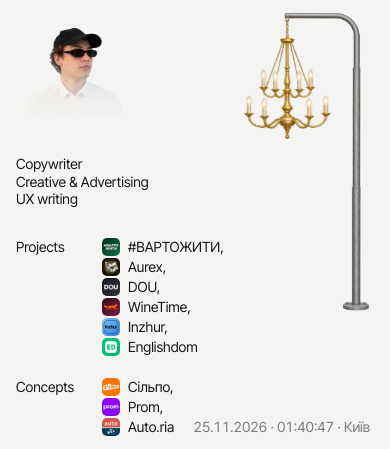
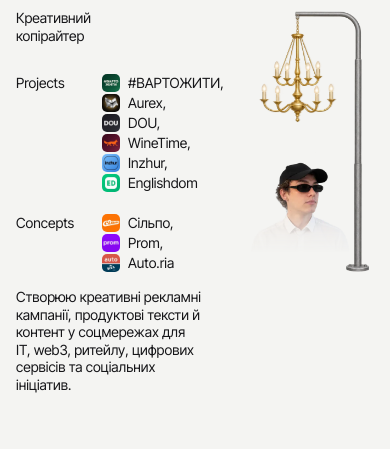
Before and after one commit to mandrovnyi-ivan/portfolio, a plain HTML site: page index.html in a window 390 px wide. Shown: the part 133-582 px from the top of the page. Drawn offline with Linux system fonts and the light colour scheme; animation ran at ten frames a second.

Commit message:
Homepage: mobile layout fixes, new title and credo, OG/Twitter preview
Mobile: hide fixed bottom frame and clock, portrait under the chandelier,
smaller INZHUR wordmark, Aurex cloth within the column. Favicon links in head.

Co-Authored-By: Claude Opus 5.5 <noreply@anthropic.com>

```diff
--- a/index.html
+++ b/index.html
@@ -1,8 +1,21 @@
 <!doctype html>
 <html lang="uk" data-theme="light"><head><meta charset="utf-8"><meta name="viewport" content="width=device-width,initial-scale=1">
-<title>Іван Мандровний</title>
-<meta name="description" content="Придумую рекламу українським брендам. Здебільшого без запиту з їхнього боку.">
-<link rel="icon" href="/favicon.svg" type="image/svg+xml">
+<title>Іван Мандровний — Креативний копірайтер</title>
+<link rel="icon" href="/favicon.ico" sizes="any">
+<link rel="icon" type="image/png" sizes="32x32" href="/favicon-32.png">
+<link rel="icon" type="image/png" sizes="192x192" href="/favicon-192.png">
+<link rel="apple-touch-icon" href="/apple-touch-icon.png">
+<meta name="description" content="Створюю креативні рекламні кампанії, продуктові тексти й контент у соцмережах для IT, web3, ритейлу, цифрових сервісів та соціальних ініціатив.">
+<meta property="og:type" content="website">
+<meta property="og:url" content="https://mandrovnyi.cc/">
+<meta property="og:title" content="Іван Мандровний — Креативний копірайтер">
+<meta property="og:description" content="Створюю креативні рекламні кампанії, продуктові тексти й контент у соцмережах для IT, web3, ритейлу, цифрових сервісів та соціальних ініціатив.">
+<meta property="og:image" content="https://mandrovnyi.cc/img/og-image.jpg">
+<meta property="og:image:width" content="1200">
+<meta property="og:image:height" content="630">
+<meta property="og:locale" content="uk_UA">
+<meta name="twitter:card" content="summary_large_image">
+<meta name="twitter:image" content="https://mandrovnyi.cc/img/og-image.jpg">
 <script>
   /* тема — та сама, що на решті сайту, ставиться до першого рендера */
   try { var t = localStorage.getItem('theme'); if (t) document.documentElement.dataset.theme = t; } catch (e) {}
@@ -233,14 +246,20 @@ html[data-theme="dark"]  .i-sun  { display:none; }
 .pigeon.left span { transform:scaleX(-1); }
 @media (max-width:620px) {
   .hero { min-height:0; padding-top:80px; }
-  .h-left { grid-column:1 / 8; }
-  .lamp { grid-column:7 / 13; height:300px; } .hero { --cw-r:4px; }
+  .hero { --cw-r:4px; --lh:262px; } /* висота люстри = висота ролей + Projects + Concepts, щоб низ портрета був по низу Concepts */
   .h-name { font-size:28px; }
-  .avatar { width:136px; margin-left:-12px; }
-  .h-me { display:block; } .h-roles { margin-top:18px; } .h-list:not(.h-list2) { margin-top:30px; } /* на телефоні праворуч люстра — посади під портретом */
-  .lamp { align-self:start; margin-top:64px; margin-bottom:0; }
-  .h-note { grid-column:1 / 13; grid-row:2; height:auto; padding-right:0; padding-bottom:0; margin-top:16px; margin-bottom:0; }
+  /* телефон: ліва колонка й рядок з портретом розпадаються на клітинки сітки героя — ім'я, ролі, Projects, Concepts ліворуч; люстра праворуч, портрет під свічками */
+  .h-left, .h-me { display:contents; }
+  .h-top { grid-column:1 / 13; grid-row:1; }
+  .h-roles { grid-column:1 / 8; grid-row:2; margin-top:0; position:relative; z-index:2; }
+  .h-list { grid-column:1 / 8; grid-row:3; margin-top:30px; position:relative; z-index:2; }
+  .h-list2 { grid-row:4; margin-top:22px; }
+  .lamp { grid-column:7 / 13; grid-row:2 / 5; height:var(--lh); align-self:end; margin:0; }
+  /* центр портрета — під гаком люстри: 64.96% ширини стовпа (614/1452 від висоти) від правого краю */
+  .h-me .avatar { grid-column:7 / 13; grid-row:2 / 5; align-self:end; justify-self:end; width:136px; margin:0 calc(var(--cw-r) + var(--lh) * 614 / 1452 * .6496 - 68px) 0 0; position:relative; z-index:1; }
+  .h-note { grid-column:1 / 13; grid-row:5; height:auto; padding-right:0; padding-bottom:0; margin-top:16px; margin-bottom:0; }
   .pigeon { font-size:1.9px; }
+  .frame-bot, .hero .clock { display:none; }
 }
 /* вузькі телефони: годинник 14px уже налазить на список — менший кегль, лінія з «Auto.ria» та сама */
 @media (max-width:380px) { .hero .clock { font-size:12px; } }
@@ -404,7 +423,7 @@ main > .case + .case { border-top:1px solid var(--line); padding-top:44px; }
 .cp-box.shake { animation:cpShake .35s; }
 @keyframes cpShake { 20%,60% { transform:translateX(-6px); } 40%,80% { transform:translateX(6px); } }
 @media (max-width:620px) {
-  .ax-l { grid-column:1 / 13; } .ax-cloth { margin-left:-8%; }
+  .ax-l { grid-column:1 / 13; } .ax-cloth { margin-left:0; width:100%; }
   .ax-shot { grid-column:3 / 11; grid-row:2; width:100%; margin-top:28px; }
   .ax-wt, .ax-bot { grid-column:1 / 13; } .ax-arr { grid-column:1 / 13; justify-self:start; margin:10px 0; transform:rotate(90deg); animation:none; }
 }
@@ -472,6 +491,7 @@ main > .case + .case { border-top:1px solid var(--line); padding-top:44px; }
 .iz-big { grid-column:7 / 13; grid-row:1 / 3; margin:0; align-self:end; justify-self:end; width:115%; } /* верх будівлі заходить у рядок карток, низ — по низу тексту; росте вліво, права межа колонки та сама */
 .iz-big img { width:100%; display:block; -webkit-mask-image:linear-gradient(to bottom, #000 80%, transparent); mask-image:linear-gradient(to bottom, #000 80%, transparent); } /* будівля з прозорим фоном — без рамки, фону й заокруглень; м'який обріз унизу */
 @media (max-width:620px) {
+  .iz-wm { font-size:28cqw; }
   .iz-cards { grid-column:1 / 13; } .iz-note { grid-column:1 / 13; grid-row:2; } .iz-big { grid-column:1 / 13; grid-row:3; margin:0; width:100%; } .iz-low { row-gap:22px; }
 }
 /* ================= КОНЦЕПТИ ================= */
@@ -510,7 +530,7 @@ main > .case + .case { border-top:1px solid var(--line); padding-top:44px; }
       <svg class="i-moon" viewBox="0 0 24 24" width="17" height="17" fill="none" stroke="currentColor" stroke-width="1.6" stroke-linecap="round" stroke-linejoin="round"><path d="M20.5 14.6A8.6 8.6 0 0 1 9.4 3.5a8.6 8.6 0 1 0 11.1 11.1z"/></svg>
     </button></div>
       <div class="h-me"><div class="avatar"><div class="portrait" id="portrait"></div></div>
-      <p class="h-roles">Copywriter<br>Creative &amp; Advertising<br>UX writing</p></div>
+      <p class="h-roles">Креативний<br>копірайтер</p></div>
       <div class="h-list"><span>Projects</span><ul>
         <li><span class="th"><img src="/img/new/lg-vartozhyty.webp" alt=""></span><span>#ВАРТОЖИТИ,</span></li><li><span class="th"><img src="/img/new/lg-aurex.webp" alt=""></span><span>Aurex,</span></li><li><span class="th"><img src="/img/new/lg-dou.webp" alt=""></span><span>DOU,</span></li><li><span class="th"><img src="/img/new/lg-winetime.webp" alt=""></span><span>WineTime,</span></li><li><span class="th"><img src="/img/new/lg-inzhur.webp" alt=""></span><span>Inzhur,</span></li><li><span class="th"><img src="/img/new/lg-englishdom.webp" alt=""></span><span>Englishdom</span></li>
       </ul></div>
@@ -557,7 +577,7 @@ main > .case + .case { border-top:1px solid var(--line); padding-top:44px; }
     </div></div>
     <div class="clock"><span id="kdate"></span> · <span id="ktime"></span> · Київ</div>
     <div class="h-note">
-      <p class="h-cred">Пишу тексти, які фотографують, пересилають і цитують. Коротко — бо кожне зайве слово відбирає в бренду увагу.</p>
+      <p class="h-cred">Створюю креативні рекламні кампанії, продуктові тексти й контент у&nbsp;соцмережах для IT, web3, ритейлу, цифрових сервісів та соціальних ініціатив.</p>
     </div>
   </section>
   <section class="case vt" id="vartozhyty">
```
Also changed, not shown: img/og-image.jpg (added).
